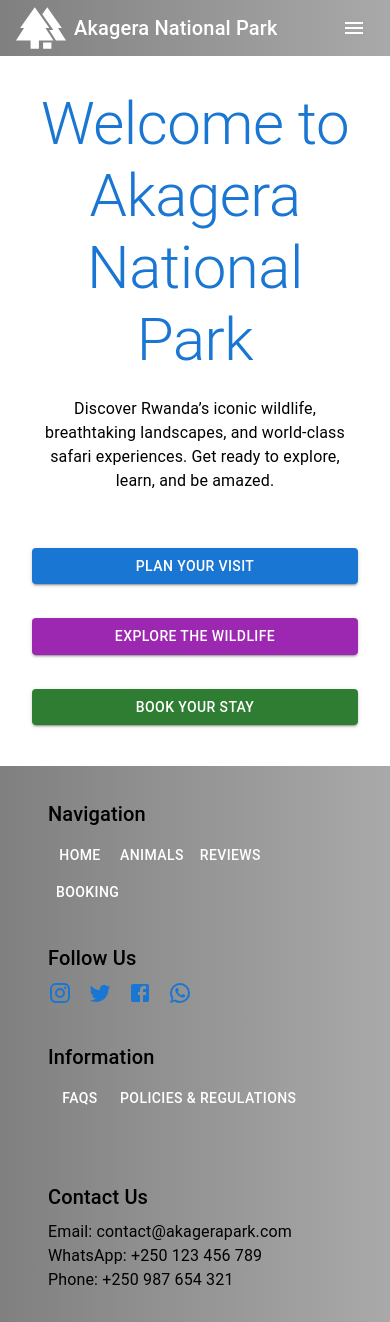
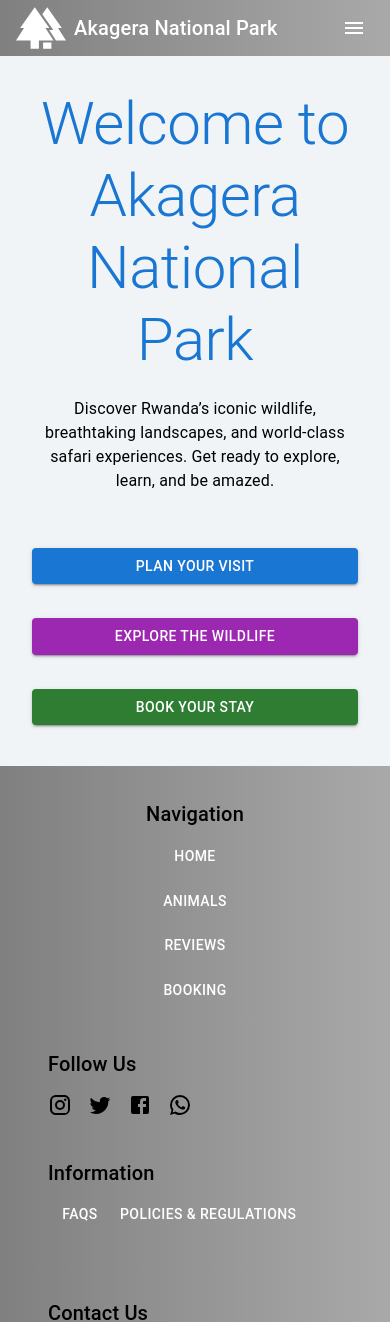
Before and after one commit to habyarimanacaleb/grafter-app, a React (Create React App) app: page / in a window 390 px wide. Shown: the top 1322 px of the page. Built offline with nearby package versions, Linux system fonts and the light colour scheme.

Commit message:
second commit

```diff
--- a/src/App.css
+++ b/src/App.css
@@ -50,8 +50,13 @@ body {
 }
 
 .container {
-  margin-top: 50px;
+  margin-top: 100px;
   padding: 20px;
+  text-align: center;
+  min-height: 50vh;
+  font-size: 5rem;
+  color: inherit;
+
 }
 
 h2 {
@@ -69,21 +74,28 @@ button {
 
 /* footer navigation */
 
-.footer-navigations a {
-  color: inherit; /* Ensures the default color of the link is inherited from the parent */
-  text-decoration: none; /* Removes underline by default */
+.footer-navigations a Button {
   transition: color 0.3s ease, text-decoration 0.3s ease; /* Smooth transition effect */
 }
 
-.footer-navigations a:hover {
+.footer-navigations a Button:hover {
   color: #FF6347; /* Change to your desired hover color, e.g., Tomato */
   text-decoration: underline; /* Adds an underline on hover */
-  text-decoration-color: black; /* Optional: specify the color of the underline */
+  text-decoration-color: rgb(0, 166, 255); /* Optional: specify the color of the underline */
+  text-decoration-thickness: 2px; /* Optional: specify the thickness of the underline */
+}
+.footer-informs a Button {
+  transition: color 0.3s ease, text-decoration 0.3s ease; /* Smooth transition effect */
+}
+
+.footer-informs a Button:hover {
+  color: #ff7347; /* Change to your desired hover color, e.g., Tomato */
+  text-decoration: underline; /* Adds an underline on hover */
+  text-decoration-color: rgb(0, 166, 255); /* Optional: specify the color of the underline */
   text-decoration-thickness: 2px; /* Optional: specify the thickness of the underline */
 }
 
 .footer-social-icons {
-  display: flex;
   gap: 16px; /* Space between icons */
 }
 
@@ -94,6 +106,18 @@ button {
 }
 
 .footer-social-icons a:hover {
-  color: #FF6347; /* Change to your desired hover color */
+  color: #47c2ff; /* Change to your desired hover color */
   transform: scale(1.2); /* Scale up the icon on hover */
 }
+
+/* Change display to block for small screens */
+@media (max-width: 600px) {
+  .footer-navigations h6{
+    text-align: center;
+  }
+  .footer-navigations a {
+    display: block; /* Stacks links vertically */
+    margin: 8px 0; /* Adds space between links */
+    text-align: center; /* Centers the text */
+  }
+}
--- a/src/App.js
+++ b/src/App.js
@@ -5,6 +5,7 @@ import Animals from './pages/Animals';
 import Reviews from './pages/Reviews';
 import Booking from './pages/Booking';
 import Footer from './components/Footer';
+import './App.css';
 
 function App() {
   return (
--- a/src/components/Footer.js
+++ b/src/components/Footer.js
@@ -20,7 +20,10 @@ const Footer = () => {
       <Container maxWidth="lg">
         <Grid container spacing={4}>
           {/* Navigation Links */}
-          <Grid item xs={12} md={4} className="footer-navigations">
+          <Grid item xs={12} md={4} className="footer-navigations" sx={{
+            sm:{display:'block'},
+            md:{display:'flex'}
+          }}>
             <Typography variant="h6" gutterBottom>
               Navigation
             </Typography>
@@ -70,7 +73,7 @@ const Footer = () => {
           </Grid>
 
           {/* FAQs and Policies */}
-          <Grid item xs={12} md={4}>
+          <Grid item xs={12} md={4} className="footer-informs">
             <Typography variant="h6" gutterBottom>
               Information
             </Typography>
--- a/src/pages/Animals.js
+++ b/src/pages/Animals.js
@@ -0,0 +1,9 @@
+import React from 'react'
+
+const Animals = () => {
+  return (
+    <div className='container'>Animals</div>
+  )
+}
+
+export default Animals
--- a/src/pages/Booking.js
+++ b/src/pages/Booking.js
@@ -0,0 +1,9 @@
+import React from 'react'
+
+const Booking = () => {
+  return (
+    <div className='container'>Booking</div>
+  )
+}
+
+export default Booking
--- a/src/pages/Reviews.js
+++ b/src/pages/Reviews.js
@@ -0,0 +1,9 @@
+import React from 'react'
+
+const Reviews = () => {
+  return (
+    <div className='container'>Reviews</div>
+  )
+}
+
+export default Reviews
```
